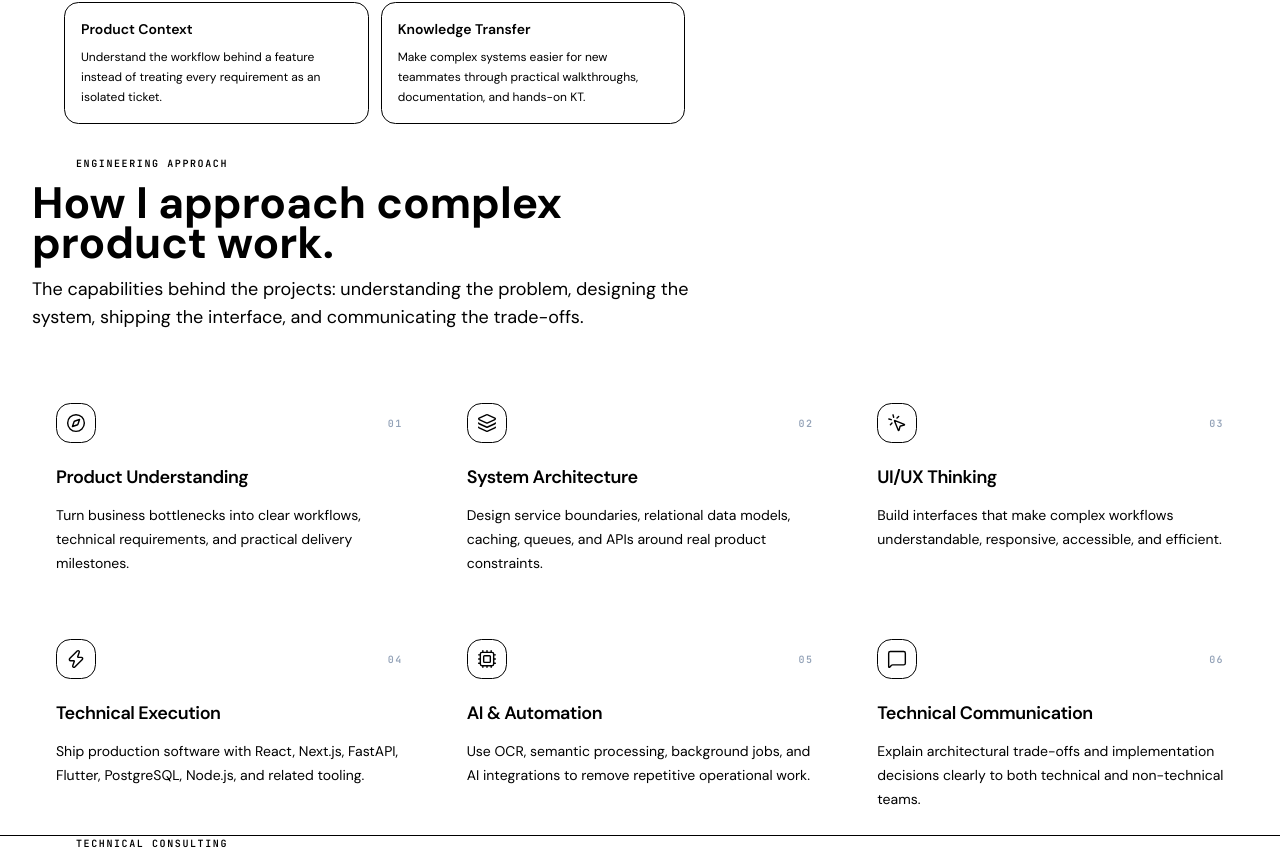
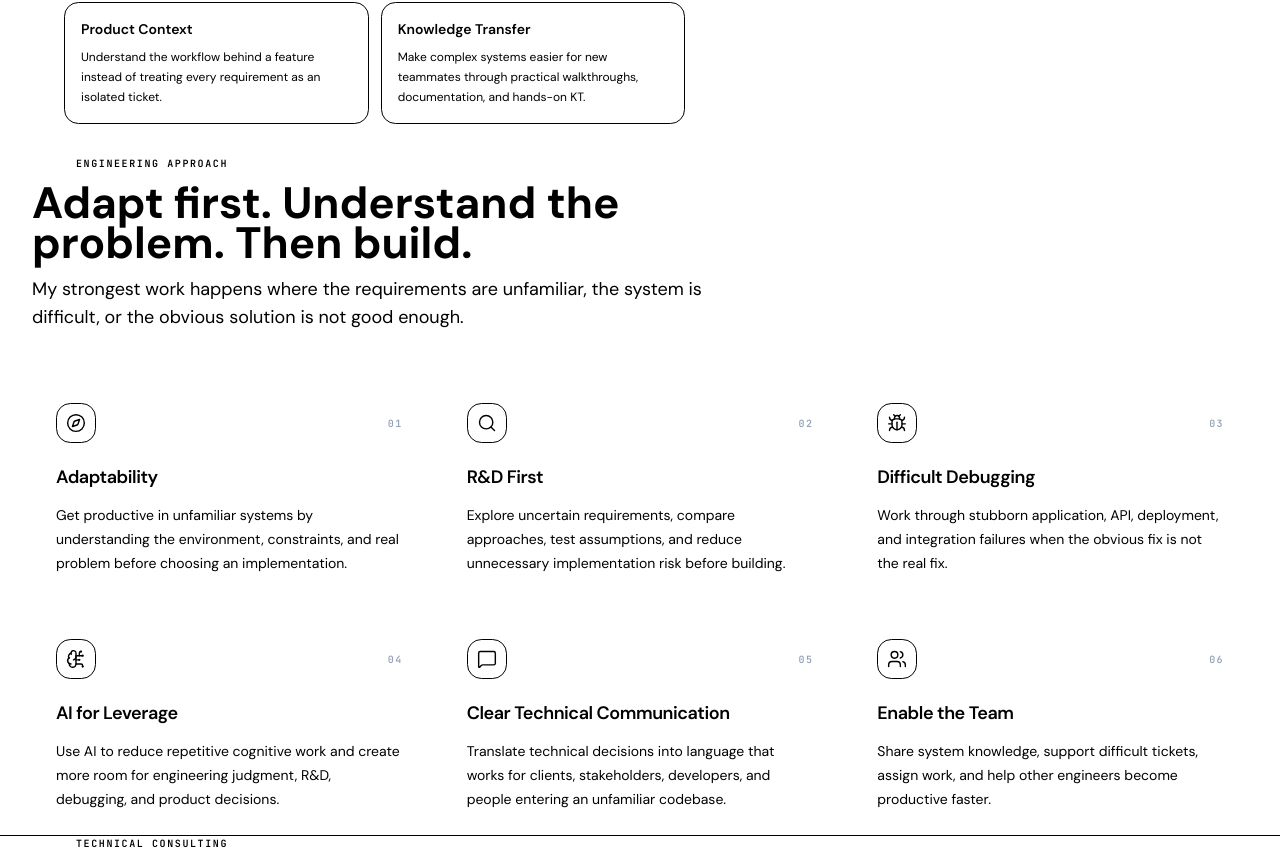
Before and after one commit to MeghrajGoudThigulla/meghraj-portfolio, a Next.js app in the folder portfolio-frontend/: page / in a window 1280 px wide. Shown: the part 6603-7460 px from the top of the page. Built offline with nearby package versions, Linux system fonts and the light colour scheme.

Commit message:
content(strengths): make consulting approach reflect adaptability and R&D

```diff
--- a/portfolio-frontend/components/ConsultingStrengths.tsx
+++ b/portfolio-frontend/components/ConsultingStrengths.tsx
@@ -1,26 +1,21 @@
 'use client';
 
 import { motion, Variants, useReducedMotion } from 'framer-motion';
-import { Compass, Layers, MousePointerClick, Zap, Cpu, MessageSquare } from 'lucide-react';
+import { Compass, Bug, Search, BrainCircuit, MessageSquare, Users } from 'lucide-react';
 import SectionHeading from './SectionHeading';
 
 const STRENGTHS = [
-  { icon: Compass, title: 'Product Understanding', description: 'Turn business bottlenecks into clear workflows, technical requirements, and practical delivery milestones.' },
-  { icon: Layers, title: 'System Architecture', description: 'Design service boundaries, relational data models, caching, queues, and APIs around real product constraints.' },
-  { icon: MousePointerClick, title: 'UI/UX Thinking', description: 'Build interfaces that make complex workflows understandable, responsive, accessible, and efficient.' },
-  { icon: Zap, title: 'Technical Execution', description: 'Ship production software with React, Next.js, FastAPI, Flutter, PostgreSQL, Node.js, and related tooling.' },
-  { icon: Cpu, title: 'AI & Automation', description: 'Use OCR, semantic processing, background jobs, and AI integrations to remove repetitive operational work.' },
-  { icon: MessageSquare, title: 'Technical Communication', description: 'Explain architectural trade-offs and implementation decisions clearly to both technical and non-technical teams.' },
+  { icon: Compass, title: 'Adaptability', description: 'Get productive in unfamiliar systems by understanding the environment, constraints, and real problem before choosing an implementation.' },
+  { icon: Search, title: 'R&D First', description: 'Explore uncertain requirements, compare approaches, test assumptions, and reduce unnecessary implementation risk before building.' },
+  { icon: Bug, title: 'Difficult Debugging', description: 'Work through stubborn application, API, deployment, and integration failures when the obvious fix is not the real fix.' },
+  { icon: BrainCircuit, title: 'AI for Leverage', description: 'Use AI to reduce repetitive cognitive work and create more room for engineering judgment, R&D, debugging, and product decisions.' },
+  { icon: MessageSquare, title: 'Clear Technical Communication', description: 'Translate technical decisions into language that works for clients, stakeholders, developers, and people entering an unfamiliar codebase.' },
+  { icon: Users, title: 'Enable the Team', description: 'Share system knowledge, support difficult tickets, assign work, and help other engineers become productive faster.' },
 ];
 
 export default function ConsultingStrengths() {
   const shouldReduceMotion = useReducedMotion();
-
-  const containerVariants: Variants = {
-    hidden: {},
-    visible: { transition: { staggerChildren: shouldReduceMotion ? 0 : 0.05 } },
-  };
-
+  const containerVariants: Variants = { hidden: {}, visible: { transition: { staggerChildren: shouldReduceMotion ? 0 : 0.05 } } };
   const itemVariants: Variants = {
     hidden: shouldReduceMotion ? { opacity: 0 } : { opacity: 0, y: 12 },
     visible: { opacity: 1, y: 0, transition: shouldReduceMotion ? { duration: 0.05 } : { duration: 0.4, ease: [0.16, 1, 0.3, 1] } },
@@ -31,17 +26,10 @@ export default function ConsultingStrengths() {
       <div className="mx-auto max-w-7xl px-4 sm:px-6 lg:px-8">
         <SectionHeading
           eyebrow="ENGINEERING APPROACH"
-          title="How I approach complex product work."
-          description="The capabilities behind the projects: understanding the problem, designing the system, shipping the interface, and communicating the trade-offs."
+          title="Adapt first. Understand the problem. Then build."
+          description="My strongest work happens where the requirements are unfamiliar, the system is difficult, or the obvious solution is not good enough."
         />
-
-        <motion.div
-          className="mt-10 grid gap-4 sm:grid-cols-2 lg:grid-cols-3"
-          variants={containerVariants}
-          initial="hidden"
-          whileInView="visible"
-          viewport={{ once: true, margin: '-80px' }}
-        >
+        <motion.div className="mt-10 grid gap-4 sm:grid-cols-2 lg:grid-cols-3" variants={containerVariants} initial="hidden" whileInView="visible" viewport={{ once: true, margin: '-80px' }}>
           {STRENGTHS.map((strength, index) => {
             const Icon = strength.icon;
             return (
```
